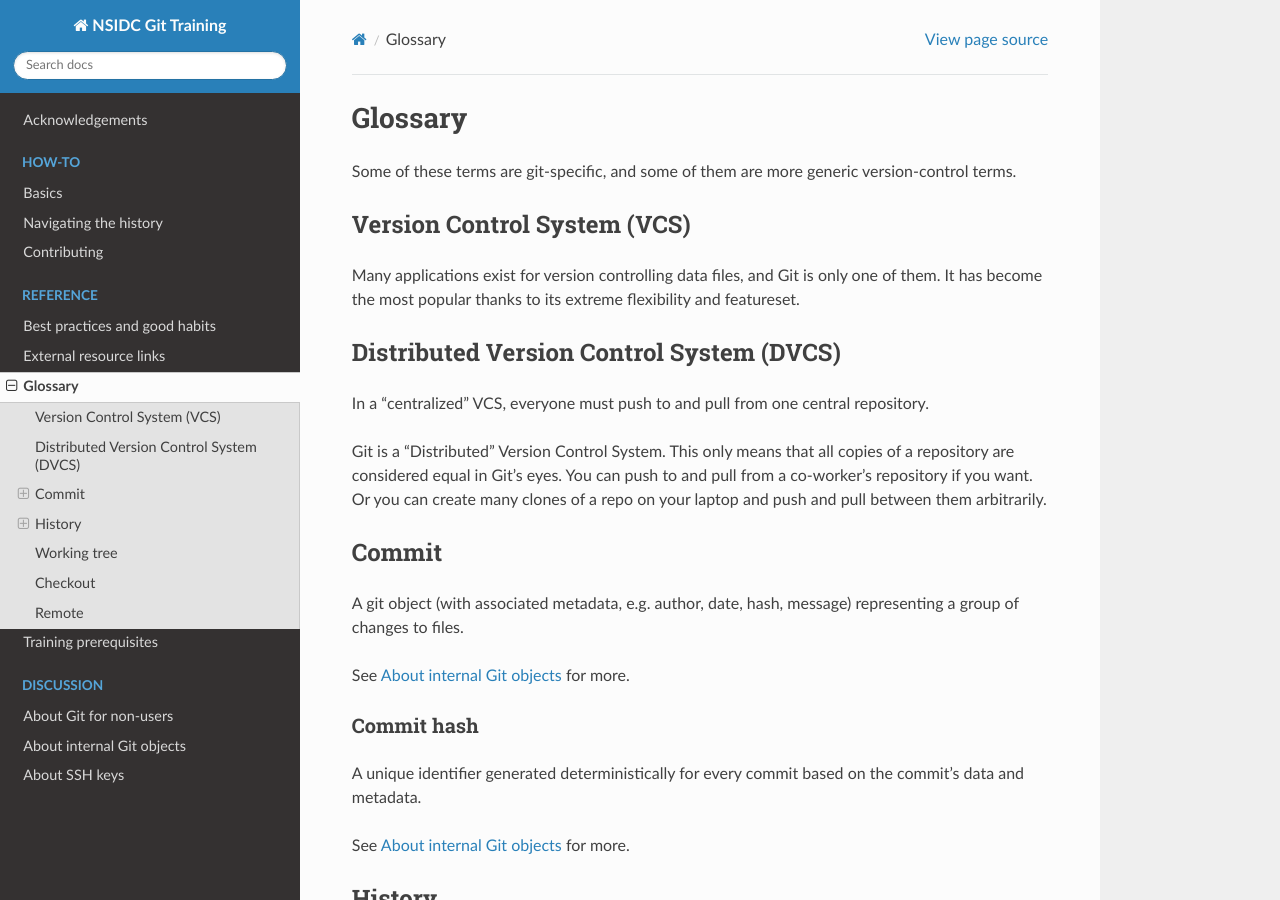
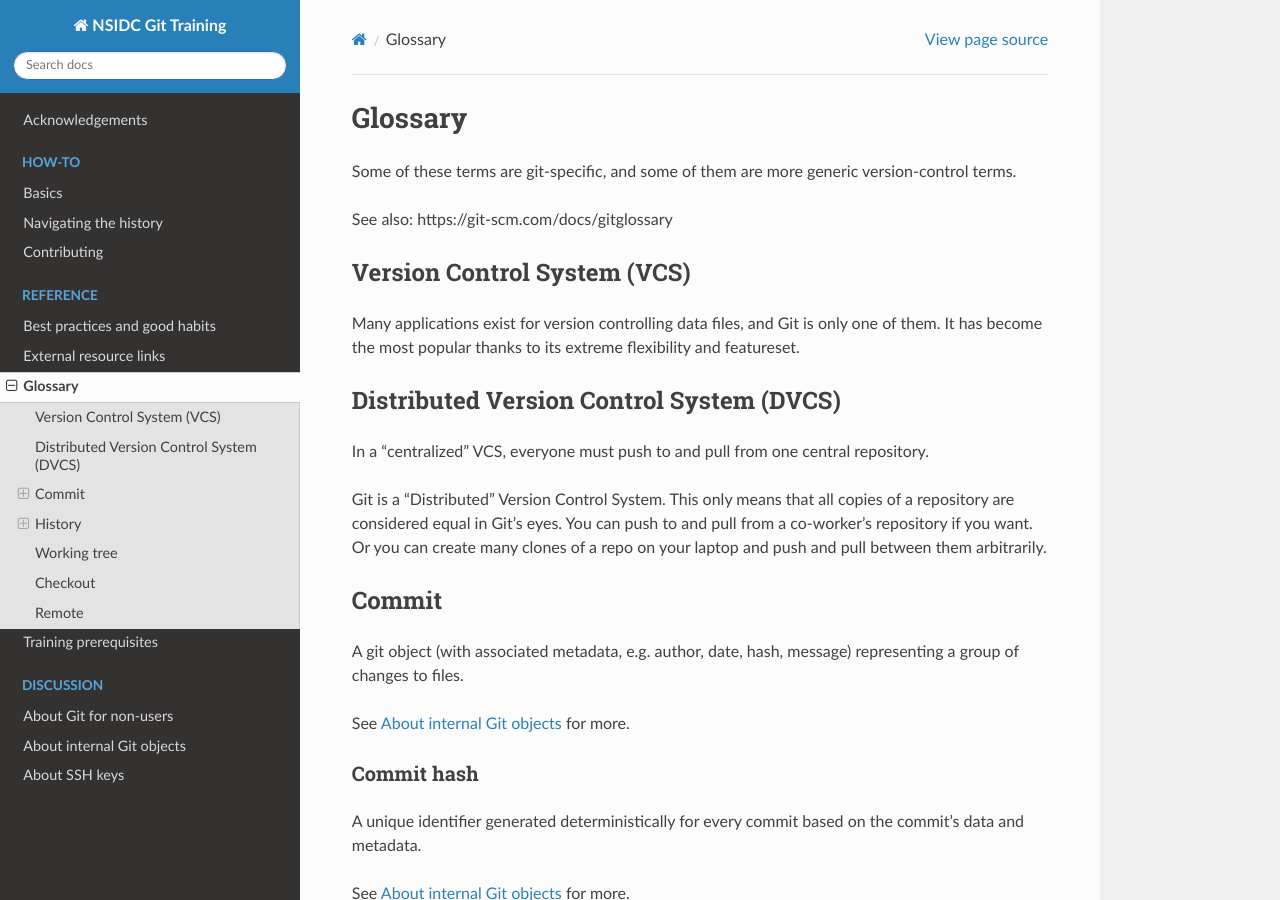
Before and after one commit to nsidc/git-training, a Sphinx documentation site: the page built from doc/reference/glossary.md, in a window 1280 px wide and 900 px high. Built offline with Sphinx 7.4.7 and the Read the Docs theme 2.0.0, drawn with Linux system fonts in a browser that asks for light colours.

Commit message:
Add reference to official git glossary

```diff
--- a/doc/reference/glossary.md
+++ b/doc/reference/glossary.md
@@ -2,6 +2,8 @@
 
 Some of these terms are git-specific, and some of them are more generic
 version-control terms.
+
+See also: https://git-scm.com/docs/gitglossary
 
 
 ## Version Control System (VCS)
```
